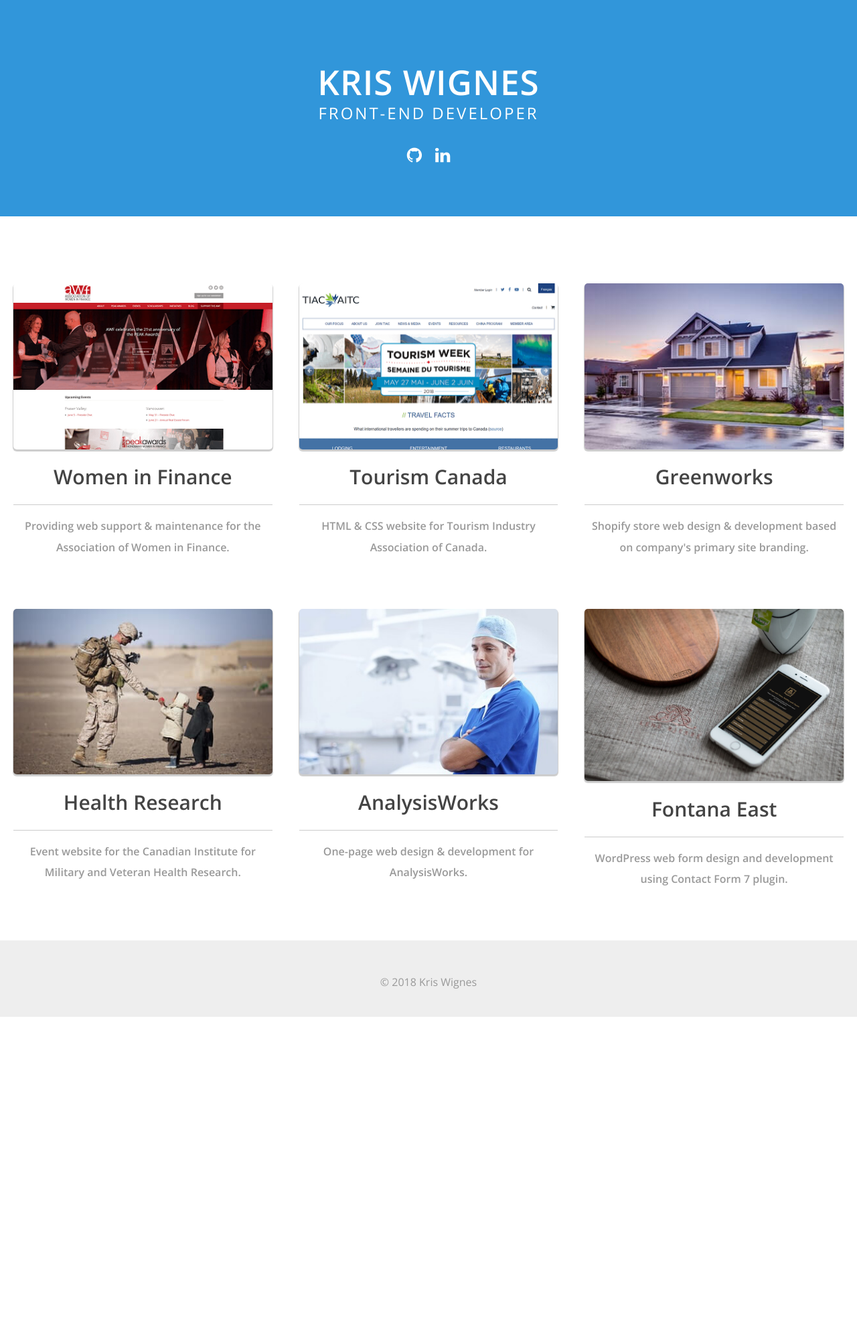
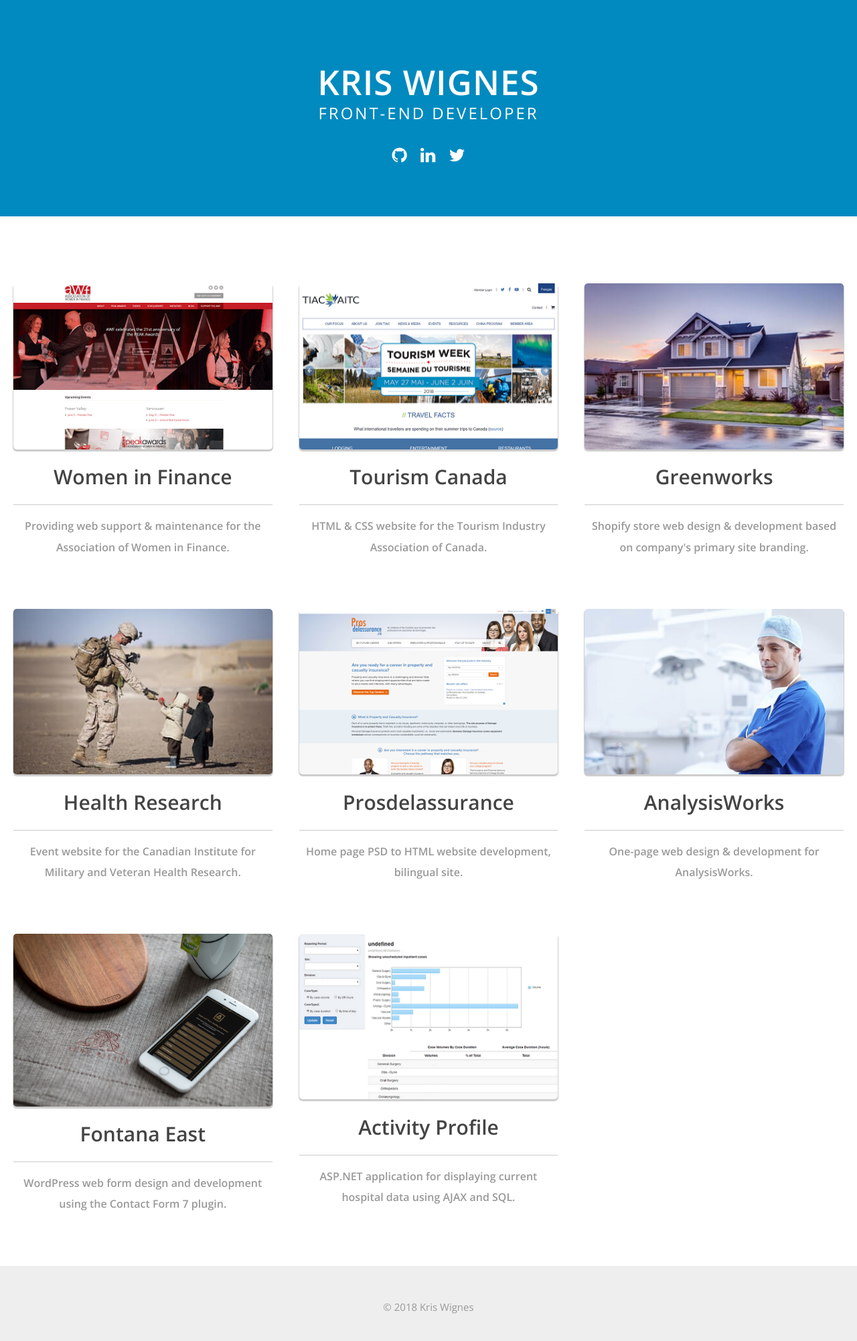
Before and after one commit to kwignes/kwignes.github.io, a Jekyll site: the page built from index.html, in a window 1280 px wide. Shown: the whole page at 67% size. Built offline with Jekyll 4.4.1, drawn with Linux system fonts in a browser that asks for light colours; nearby versions of some CDN libraries; before the commit the page ends 1518 px from its top, so only the background shows below that.

Commit message:
project addition

```diff
--- a/index.html
+++ b/index.html
@@ -9,12 +9,13 @@ layout: default
 
      <div class="intro">
       <div class="container">
-      <a href="/"><h1>Kris Wignes</h1>
+      <a class="logo-center" href="/"><h1>Kris Wignes</h1>
      <h2>Front-End Developer</h2></a>
-
+<div class="social">
 <a href="https://github.com/kwignes" target="_blank"><i class="fa fa-github" aria-hidden="true"></i></a>
 <a href="https://ca.linkedin.com/in/kriswignes" target="_blank"><i class="fa fa-linkedin" aria-hidden="true"></i></a>
-
+<a href="https://twitter.com/kriswignes?lang=en" target="_blank"><i class="fa fa-twitter" aria-hidden="true"></i></a>
+</div>
      </div>
 </div>
 
@@ -44,10 +45,12 @@ layout: default
         <a href="https://tiac-aitc.ca/" target="_blank">
         <img src="img/tiac.png" title="Tourism Industry Association of Canada" alt="Tourism Industry Association of Canada"/>
         <h3>Tourism Canada</h3>
-        <p>HTML & CSS website for Tourism Industry Association of Canada.</p>
+        <p>HTML & CSS website for the Tourism Industry Association of Canada.</p>
         </a>
 
           </div>
+
+
  <div class="grid-item">
         <a href="https://greenworksstore.com/" target="_blank">
         <img src="img/greenworks.jpeg" title="Greenworks Building Supply" alt="Greenworks Building Supply" />
@@ -58,7 +61,6 @@ layout: default
           </div>
 
 
-
  <div class="grid-item">
         <a href="https://events.cimvhr.ca/" target="_blank">
         <img src="img/cimvhr.jpg" title="Canadian Institute for Military and Veteran Health Research" alt="Canadian Institute for Military and Veteran Health Research"/>
@@ -67,7 +69,14 @@ layout: default
     </a>
           </div>
 
+ <div class="grid-item">
+        <a href="https://www.prosdelassurance.ca/" target="_blank">
+        <img src="img/coalition.png" title="Prosdelassurance" alt="Prosdelassurance" />
+        <h3>Prosdelassurance</h3>
+        <p>Home page PSD to HTML website development, bilingual site.</p>
+        </a>
 
+          </div>
 
 
             <div class="grid-item">
@@ -83,12 +92,19 @@ layout: default
         <a href="http://dev-cb-technical-test.pantheonsite.io/" target="_blank">
         <img src="img/fontana-east.jpg" title="Fontana East" alt="WordPress Registration Form" />
          <h3>Fontana East</h3>
-         <p>WordPress web form design and development using Contact Form 7 plugin.</p>
+         <p>WordPress web form design and development using the Contact Form 7 plugin.</p>
     </a>
 
           </div>
 
+  <div class="grid-item">
+        <a href="/activity-profile/">
+        <img src="img/lighthouse-activity.png" title="Lighthouse Activity Profile" alt="Lighthouse Activity Profile" />
+         <h3>Activity Profile</h3>
+         <p>ASP.NET application for displaying current hospital data using AJAX and SQL.</p>
+    </a>
 
+          </div>
 
 </div>
 
--- a/style.scss
+++ b/style.scss
@@ -3,7 +3,7 @@
 
 $primary: #282828;
 $heading: #282828;
-$link: #878787;
+$link: #227cb9;
 $font_family_1: 'Open Sans', sans-serif;
 
 
@@ -95,21 +95,27 @@ ul, ol {
 }
 
 .btn, input[type=submit] {
-    display: inline-block;
-    border: 1px solid $link;
-    background: #fff;
-    color: $link;
+display: inline-block;
+    background: #1a4f73;
+    color: #fff;
     cursor: pointer;
     font-size: 18px;
-    padding: 4px 16px 3px;
-    margin-top: 10px;
+    padding: 12px 24px;
+    margin-top: 20px;
   &:hover, &:focus, &:active {
-    background: $link;
+    background: #777;
     color: #fff;
   }
 }
+.btn:after {
+  font-family: FontAwesome;
+  content: '\f105';
+  padding-left: 12px;
+}
 
-
+.text-center {
+  text-align: center;
+}
 
 /* Headings */
 h1, h2, h3, h4, h5, h6 {
@@ -163,7 +169,7 @@ header {
 
 .intro {
     padding: 40px 0;
-     background: #3196da;
+     background: #018abf;
      color: #fff;
     clear: both;
     margin: 0 auto;
@@ -179,6 +185,9 @@ header {
     text-transform: uppercase;
     letter-spacing: 3px;
     font-weight: 400;
+    }
+    .logo-center {
+      display: inline-block;
     }
     a {
         color: #fff;
@@ -196,8 +205,7 @@ header {
     margin: 10px 4px 0;
     display: inline-block;
     &:hover, &:active, &:focus {
-      background-color: #3196da;
-      color: #fff;
+      color: #03b9ff;
     }
   }
 }
@@ -474,8 +482,19 @@ h2#grid {
   max-width: 1320px;
 }
 
+.project-item {
+  max-width: 700px;
+  margin: 50px auto;
+}
 
-
+.project-item img {
+  margin: 0 auto 40px;
+  display: block;
+  -webkit-backface-visibility: hidden;
+  border-radius: 5px;
+  box-shadow: 0 2px 1px 1px rgba(0,0,0,0.2);
+  overflow: hidden;
+}
 
 
 
@@ -827,7 +846,7 @@ footer {
       margin: 0 4px;
     }
   p {
-    font-size: 16px;
+    font-size: 15px;
     color: #999;
     margin: 10px 0 0;
   }
```
Also changed, not shown: activity-profile.html (+23 -6 lines), img/coalition.png (added), img/lighthouse-activity.png (added).
